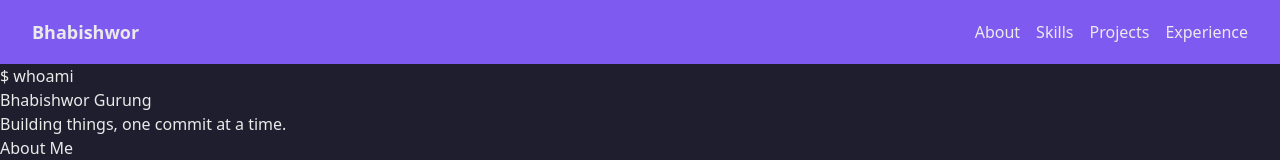
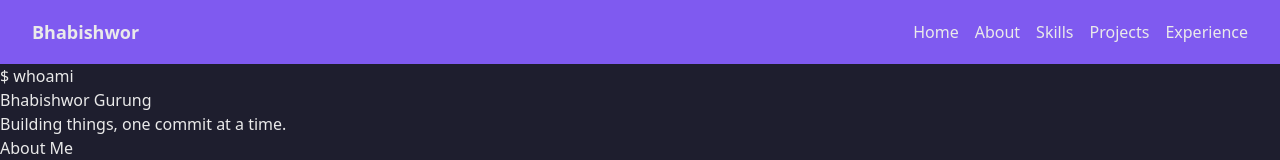
Before and after one commit to Bhabishworgrg/bhabishworgrg.github.io, a React (Vite) app: page / in a window 1280 px wide. Shown: the top 160 px of the page. Built offline with nearby package versions, Linux system fonts and the light colour scheme.

Commit message:
Cleanup nav bar

```diff
--- a/src/components/Navbar.jsx
+++ b/src/components/Navbar.jsx
@@ -3,7 +3,6 @@
 
 function Navbar() {
 	const [menuOpen, setMenuOpen] = useState(false);
-	const [activeLink, setActiveLink] = useState('#intro');
 
 	function toggleMenuButton() {
 		return menuOpen ? <XMarkIcon className='h-6 w-6' /> : <Bars3Icon className='h-6 w-6' />
@@ -16,33 +15,25 @@
 	function scrollToSection(event, id) {
 		event.preventDefault();
 		document.querySelector(id).scrollIntoView({ behavior: 'smooth' });
-		setActiveLink(id);
 		setMenuOpen(false);
 	}
 
-	function setLinkColor(link) {
-		return (link === activeLink ? 'text-highlight' : 'text-tertiary') + ' hover:text-highlight';
-	}
-
 	return (
-		<nav className='bg-secondary'>
+		<nav className='bg-secondary sticky top-0 z-50'>
 			<div className='mx-auto max-w-7xl px-4 sm:px-6 lg:px-8'>
 				<div className='flex h-16 items-center justify-between'>
 					{ /* Name */ }
-					<div className='text-tertiary text-lg font-bold'>Bhabishwor</div>
-
-					{ /* Mobile Menu Button */ }
-					<button
-					onClick={ () => setMenuOpen(!menuOpen) }
-					className='sm:hidden text-tertiary hover:text-highlight focus:outline-none'
+					<a
+					href='#'
+					className='text-tertiary text-lg font-bold'
 					>
-						{ toggleMenuButton() }
-					</button>
+						Bhabishwor
+					</a>
 
 					{ /* Navigation Links */ }
 					<div className={
 						toggleLinksVisibility() +
-						' flex-col sm:flex-row space-y-2 sm:space-y-0 sm:space-x-4 sm:flex'
+    					' flex-col items-center text-center sm:flex-row space-y-2 sm:space-y-0 sm:space-x-4 sm:justify-start sm:flex'
 					}>
 						{[
 							{ name: 'Home', href: '#intro' },
@@ -54,12 +45,20 @@
 							<a
 							href={ item.href }
 							onClick={ (event) => scrollToSection(event, item.href) }
-							className={ setLinkColor(item.href) }
+							className='text-tertiary hover:text-highlight'
 							>
 								{ item.name }
 							</a>
 						))}
 					</div>
+
+					{ /* Mobile Menu Button */ }
+					<button
+					onClick={ () => setMenuOpen(!menuOpen) }
+					className='sm:hidden text-tertiary hover:text-highlight focus:outline-none'
+					>
+						{ toggleMenuButton() }
+					</button>
 				</div>
 			</div>
 		</nav>
@@ -67,46 +66,3 @@
 }
 
 export default Navbar;
-
-//function Navbar() {
-	//	return(
-		//		<nav className='navbar'>
-		//			<a className='navbar-title' href='#'>
-		//				<p className='first-name'>Bhabishwor</p>
-		//				<p className='last-name'>Gurung</p>
-		//			</a>
-		//
-		//			<div className='navbar-menu'>
-		//				<a className='navbar-menu-item' href='#intro'>
-		//					Home
-		//				</a>
-		//				<a className='navbar-menu-item' href='#about'>
-		//					About
-		//				</a>
-		//				<a className='navbar-menu-item' href='#skills'>
-		//					Skills
-		//				</a>
-		//				<a className='navbar-menu-item' href='#projects'>
-		//					Projects
-		//				</a>
-		//				<a className='navbar-menu-item' href='#experience'>
-		//					Experience
-		//				</a>
-		//			</div>
-		//
-		//			<div className='navbar-contact'>
-		//				<a className='navbar-contact-item' href='mailto:bhabishworgrg@gmail.com' target='_blank' rel='noreferrer'>
-		//					<img src='https://img.icons8.com/ios/50/000000/email.png' alt='email'/>
-		//				</a>
-		//				<a className='navbar-contact-item' href='https://www.github.com/Bhabishworgrg' target='_blank' rel='noreferrer'>
-		//					<img src='https://img.icons8.com/ios/50/000000/github.png' alt='github'/>
-		//				</a>
-		//				<a className='navbar-contact-item' href='https://www.linkedin.com/in/bhabishwor-gurung/' target='_blank' rel='noreferrer'>
-		//					<img src='https://img.icons8.com/ios/50/000000/linkedin.png' alt='linkedin'/>
-		//				</a>
-		//			</div>
-		//		</nav>
-		//	);
-	//}
-//
-//	export default Navbar;
```
